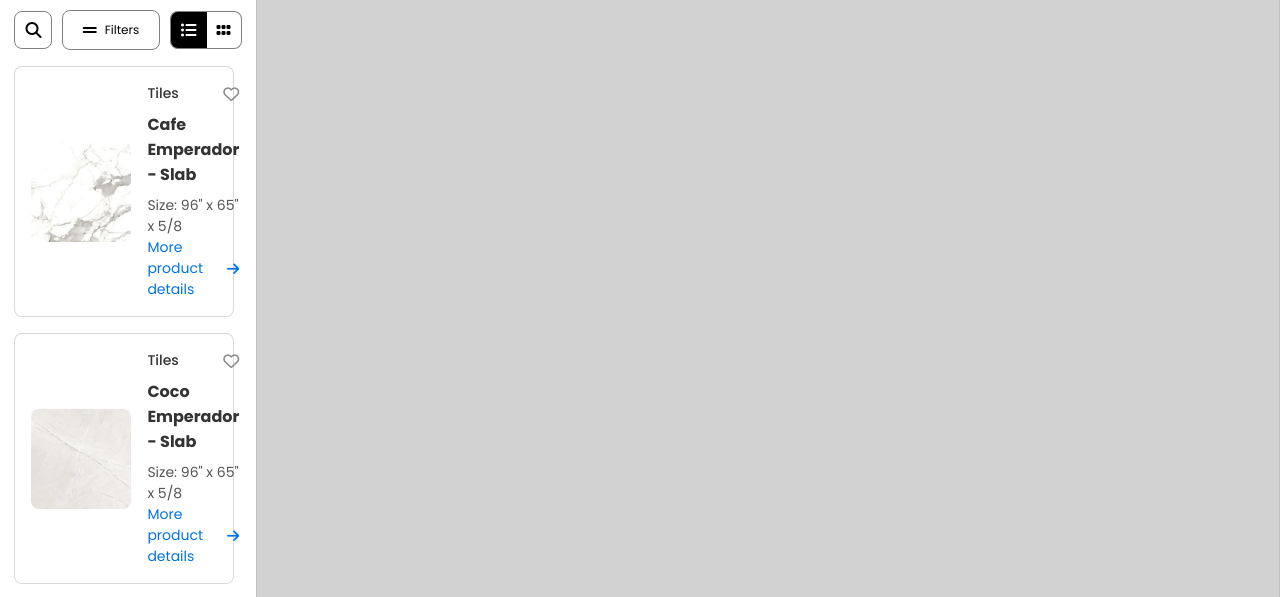
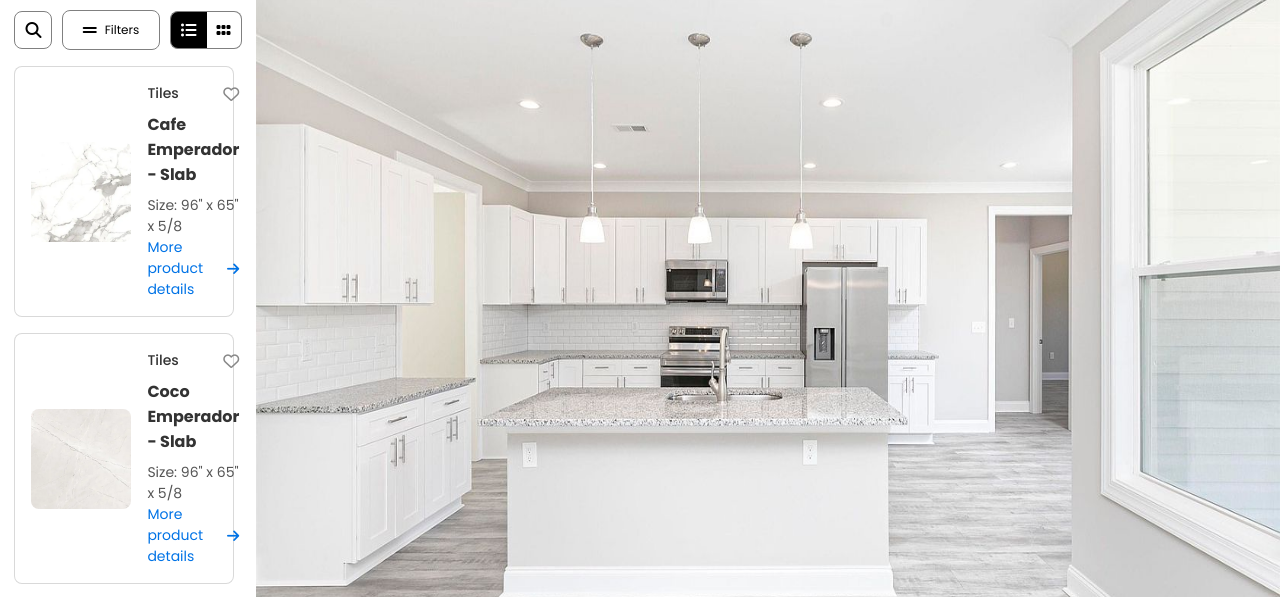
Before and after one commit to smitsharma-420/object-detection-dashboard, a plain HTML site: page oobject_detection_model_dashboard/index.html in a window 1280 px wide. Shown: the part 142-739 px from the top of the page. Drawn offline with Linux system fonts and the light colour scheme; the site is published under a folder, as on GitHub Pages, so addresses that start at the root find nothing.

Commit message:
some changes added

```diff
--- a/oobject_detection_model_dashboard/index.html
+++ b/oobject_detection_model_dashboard/index.html
@@ -172,7 +172,7 @@
 
           <div class="ins-kichen-img-wrp">
             <img
-              src="/images/kichen.jpeg"
+              src="./images/kichen.jpeg"
               style="height: 100vh; width: 100%"
               alt=""
             />
```
